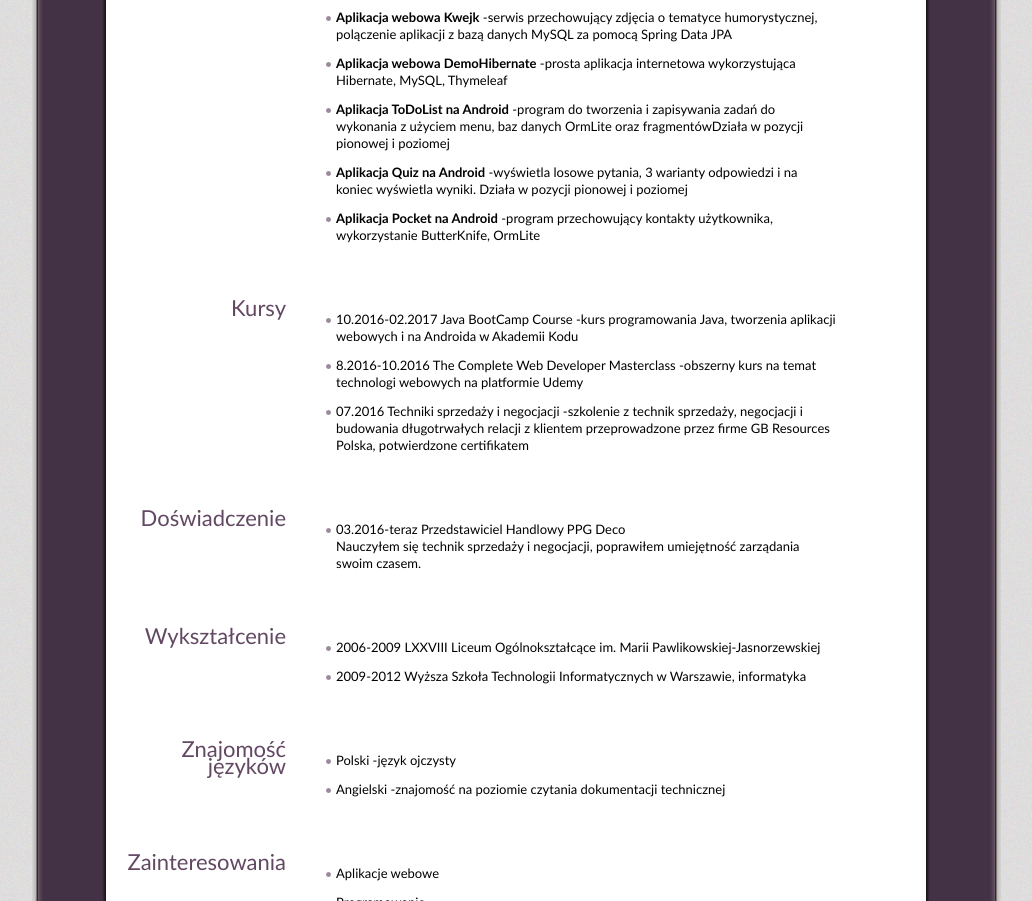
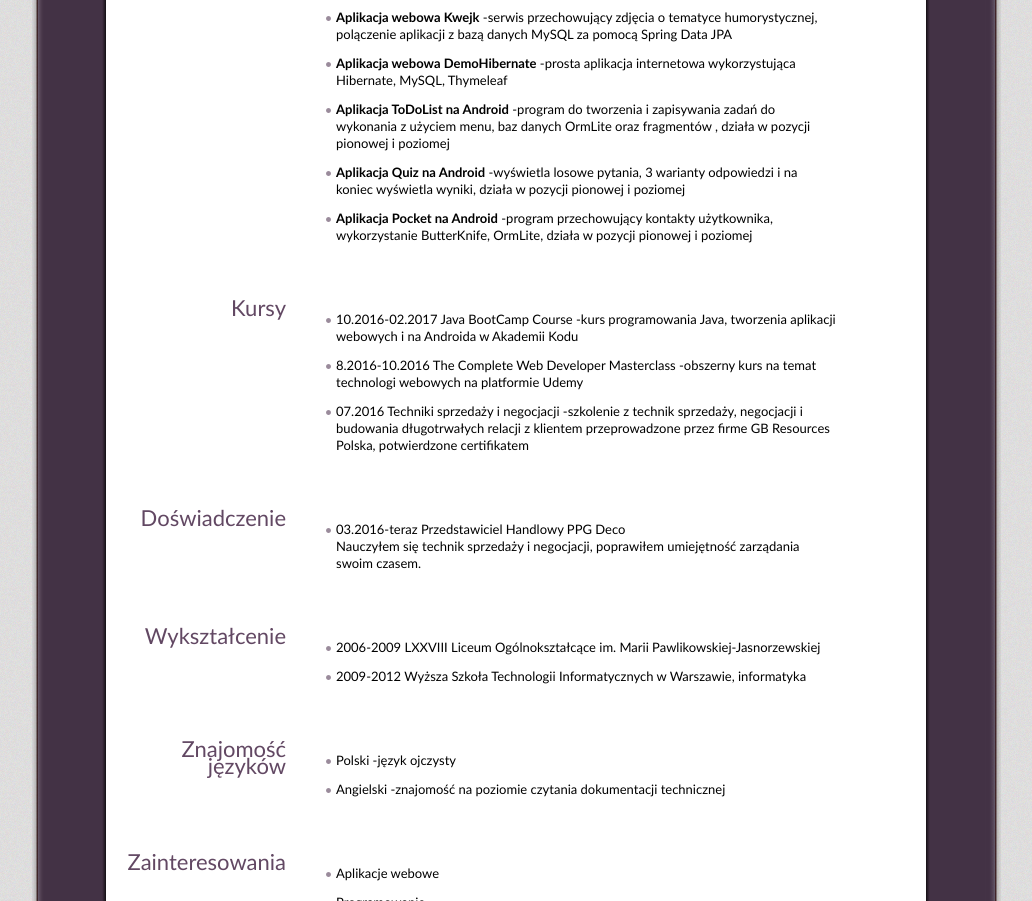
Before and after one commit to KamilMichalski0/KamilMichalski0.github.io, a plain HTML site: page index.html in a window 1280 px wide. Shown: the part 1108-2009 px from the top of the page, without its empty margins (124-1156 px from the left). Drawn offline with Linux system fonts and the light colour scheme.

Commit message:
first commit

```diff
--- a/css/purple.css
+++ b/css/purple.css
@@ -59,6 +59,7 @@ body {
 	line-height: 17px;
 	color:#000;
 	height: 100%;
+
 }
 
 .contact {
@@ -156,6 +157,7 @@ a:hover {
 	padding-top:55px;
 	clear: both;
 	margin-left:4px;
+	page-break-after: avoid;
 }
 
 h1  {
--- a/index.html
+++ b/index.html
@@ -74,9 +74,9 @@ Cufon.replace('h1');
             <li><b>Aplikacja webowa TweetSearch</b> -program wyszukujący tweety na podstawie podanych przez użytkownika kryteriów, zabezpieczenie aplikacji przy użyciu Spring Security, możliwość logowania przez serwis społecznościowy</li>
             <li><b>Aplikacja webowa Kwejk</b> -serwis przechowujący zdjęcia o tematyce humorystycznej, polączenie aplikacji z bazą danych MySQL za pomocą Spring Data JPA</li>
             <li><b>Aplikacja webowa DemoHibernate</b> -prosta aplikacja internetowa wykorzystująca Hibernate, MySQL, Thymeleaf</li>
-            <li><b>Aplikacja ToDoList na Android</b> -program do tworzenia i zapisywania zadań do wykonania z użyciem menu, baz danych OrmLite oraz fragmentówDziała w pozycji pionowej i poziomej</li>
-            <li><b>Aplikacja Quiz na Android</b> -wyświetla losowe pytania, 3 warianty odpowiedzi i na koniec wyświetla wyniki. Działa w pozycji pionowej i poziomej</li>
-            <li><b>Aplikacja Pocket na Android</b> -program przechowujący kontakty użytkownika, wykorzystanie ButterKnife, OrmLite</li>
+            <li><b>Aplikacja ToDoList na Android</b> -program do tworzenia i zapisywania zadań do wykonania z użyciem menu, baz danych OrmLite oraz fragmentów , działa w pozycji pionowej i poziomej</li>
+            <li><b>Aplikacja Quiz na Android</b> -wyświetla losowe pytania, 3 warianty odpowiedzi i na koniec wyświetla wyniki, działa w pozycji pionowej i poziomej</li>
+            <li><b>Aplikacja Pocket na Android</b> -program przechowujący kontakty użytkownika, wykorzystanie ButterKnife, OrmLite, działa w pozycji pionowej i poziomej</li>
           </ul>
         </div>
         <div class="entry">
```
Also changed, not shown: 1 other file.
